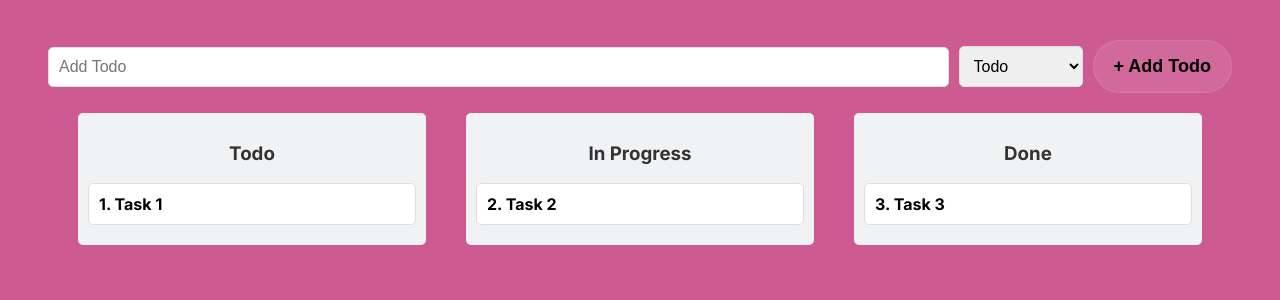
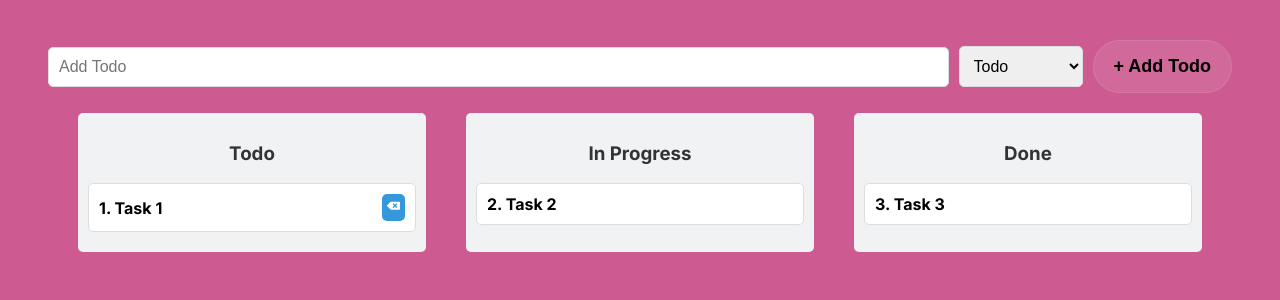
Before and after one commit to mahfuzurrahmanmayon/JS_Progress_Board, a React (Create React App) app: page / in a window 1280 px wide. Shown: the top 300 px of the page. Built offline with nearby package versions, Linux system fonts and the light colour scheme.

Commit message:
Delete functionalities

```diff
--- a/package.json
+++ b/package.json
@@ -3,11 +3,15 @@
   "version": "0.1.0",
   "private": true,
   "dependencies": {
+    "@fortawesome/fontawesome-svg-core": "^6.5.1",
+    "@fortawesome/free-solid-svg-icons": "^6.5.1",
+    "@fortawesome/react-fontawesome": "^0.2.0",
     "@testing-library/jest-dom": "^5.17.0",
     "@testing-library/react": "^13.4.0",
     "@testing-library/user-event": "^13.5.0",
     "react": "^18.2.0",
     "react-dom": "^18.2.0",
+    "react-icons": "^4.12.0",
     "react-scripts": "5.0.1",
     "uuid": "^9.0.1",
     "web-vitals": "^2.1.4"
--- a/src/Components/Board.js
+++ b/src/Components/Board.js
@@ -1,6 +1,7 @@
 // src/Board.js
 import React, { useState } from 'react';
 import Form from './Form';
+import { FaBackspace } from "react-icons/fa";
 
 
 
@@ -28,7 +29,9 @@ const Board = () => {
     setSelectedTask(!selectedTask);
   };
 
-
+  const handleDeleteCard = (itemId) => {
+    setCards((prevItems) => prevItems.filter(item => item.id !== itemId))
+  }
 
   return (
     <>
@@ -58,6 +61,9 @@ const Board = () => {
                         }
                       </div>
                     </h4>
+                    <button className='todo-icon' onClick={() => handleDeleteCard(card.id)}>
+                      <FaBackspace />
+                    </button>
                 </div>
             ))}
 
--- a/src/index.css
+++ b/src/index.css
@@ -31,6 +31,9 @@ body{
     padding: 10px;
     margin: 10px 0;
     border-radius: 5px;
+    display: flex;
+    align-items: center;
+    justify-content: space-between;
 }
 .card-text {
     margin: 0;
@@ -100,3 +103,13 @@ body{
     padding: 0 30px 0 15px;
     border-bottom: 2px solid black;
 }
+
+.todo-icon {
+    background-color: #3498db;
+    color: #ffffff;
+    border: none;
+    padding: 5px;
+    border-radius: 5px;
+    cursor: pointer;
+    transition: background-color 0.3s ease;
+}
```
Also changed, not shown: 1 other file (tests, documents, lock files or other folders).
